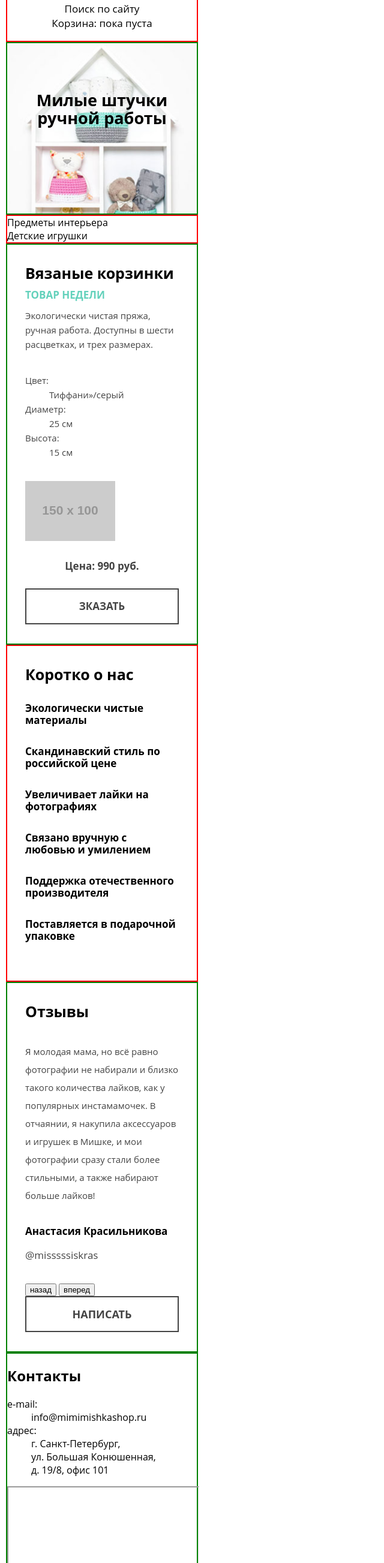
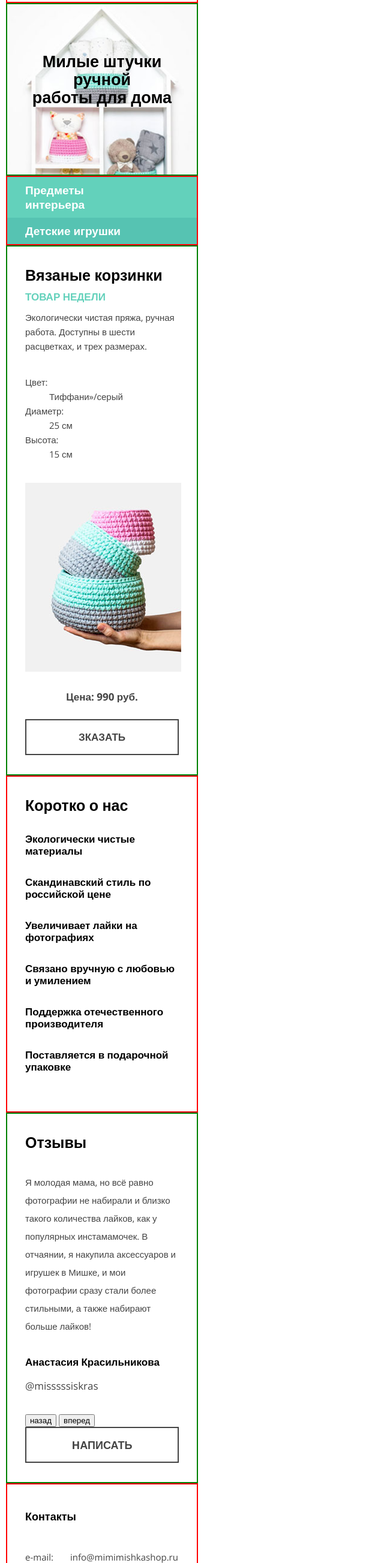
Before and after one commit to KrasavinSerg/358109-mishka, a website: page source/index.html in a window 1280 px wide. Shown: the part 194-2800 px from the top of the page at 60% size, without its empty margins (0-640 px from the left). Drawn offline with nearby package versions, Linux system fonts and the light colour scheme; files that its build step writes are made by us from their sources; placeholder pictures from the web are drawn by us.

Commit message:
коррекция разметки

```diff
--- a/source/index.html
+++ b/source/index.html
@@ -4,11 +4,11 @@
   <meta charset="UTF-8">
   <title>Mishka</title>
   <link rel="stylesheet" href="css/style.css">
+  <link href="https://fonts.googleapis.com/css?family=Open+Sans:400,700&amp;subset=cyrillic" rel="stylesheet">
 </head>
 <body>
-
   <header class="page-header">
-    <img class="page-header__logo-image" src="http://placehold.it/150x100" alt="логотип мишка">
+    <img class="page-header__logo-image" src="img/logo-mobile.svg" width="86" height="35" alt="логотип мишка">
     <nav class="main-nav">
       <button class="main-nav__toggle" type="button">Открыть меню</button>
       <div class="main-nav__wrapper">
@@ -32,17 +32,17 @@
 
   <main class="page-main">
     <div class="page-main__image">
-      <h1 class="page-main__title">Милые штучки ручной работы</h1>
+      <h1 class="page-main__title">Милые штучки ручной<br> работы для дома</h1>
     </div>
 
     <section class="catalog-menu">
       <h2 class="visually-hidden">Меню каталога</h2>
       <ul class="catalog-menu__list">
-        <li class="catalog-menu__item">
-          <a class="catalog-menu__interior-link">Предметы интерьера</a>
+        <li class="catalog-menu__item-interior">
+          <p class="catalog-menu__text">Предметы интерьера</p>
         </li>
-        <li class="catalog-menu__item">
-          <a class="catalog-menu__toys-link">Детские игрушки</a>
+        <li class="catalog-menu__item-toys">
+          <p class="catalog-menu__text">Детские игрушки</p>
         </li>
       </ul>
     </section>
@@ -59,7 +59,7 @@
         <dt class="best-goods__type">Высота:</dt>
           <dd class="best-goods__value">15 см</dd>
       </dl>
-      <img class="best-goods__image" src="http://placehold.it/150x100" alt="Вязаные корзинки">
+      <img class="best-goods__image" src="img/triple-set-mobile@1x.jpg" alt="Вязаные корзинки">
       <p class="best-goods__price">Цена: 990 руб.</p>
       <a class="best-goods__order button" href="#">Зказать</a>
     </article>
@@ -97,30 +97,29 @@
       </blockquote>
       <button class="reviews__prev" type="button">назад</button>
       <button class="reviews__next" type="button">вперед</button>
-      <a class="reviews__write button" href="#">написать</a>
+      <a class="reviews__write button" href="#">Hаписать</a>
     </section>
+
+    <section class="contacts">
+      <h2 class="contacts-title">Контакты</h2>
+        <dl class="contacts-list">
+          <dt class="contacts-type">e-mail:</dt>
+            <dd class="contacts-text">info@mimimishkashop.ru</dd>
+          <dt class="contacts-type">адрес:</dt>
+            <dd class="contacts-text">г. Санкт-Петербург,<br> ул. Большая<br> Конюшенная,<br> д. 19/8, офис 101</dd>
+        </dl>
+    </section>
+
+    <section class="page-main__map">
+      <h2 class="visually-hidden">Карта</h2>
+      <img class="map" src="img/map-mobile@1x.jpg" width="322" height="457" alt="карта">
+    </section>
+
+    <a class="write-button" href="#">Напишите нам</a>
+
   </main>
 
   <footer class="page-footer">
-
-    <section class="page-footer__contacts">
-      <h2 class="page-footer__contacts-title">Контакты</h2>
-      <div class="page-footer__wrapper">
-        <dl class="page-footer__contacts-list">
-          <dt class="page-footer__contacts-type">e-mail:</dt>
-            <dd class="page-footer__contacts-text">info@mimimishkashop.ru</dd>
-          <dt class="page-footer__contacts-type">адрес:</dt>
-            <dd class="page-footer__contacts-text">г. Санкт-Петербург,<br> ул. Большая Конюшенная,<br> д. 19/8, офис 101</dd>
-        </dl>
-      </div>
-    </section>
-
-    <section class="page-footer__map">
-      <h2 class="visually-hidden">Карта</h2>
-      <iframe class="map" src="http://placehold.it/150x100" alt="карта"></iframe>
-    </section>
-
-      <a class="page-footer__write-button" href="#">Напишите нам</a>
 
     <section class="page-footer__social">
       <h2 class="visually-hidden">Мы в соц сетях</h2>
@@ -163,7 +162,7 @@
           <label for="l">l</label>
         </li>
       </ul>
-      <a class="modal__add" href="#">Добавить</a>
+      <a class="modal__button" href="#">Добавить</a>
     </form>
   </article>
 </body>
```
Also changed, not shown: source/catalog.html (+2 -2 lines), source/form.html (+2 -2 lines).
